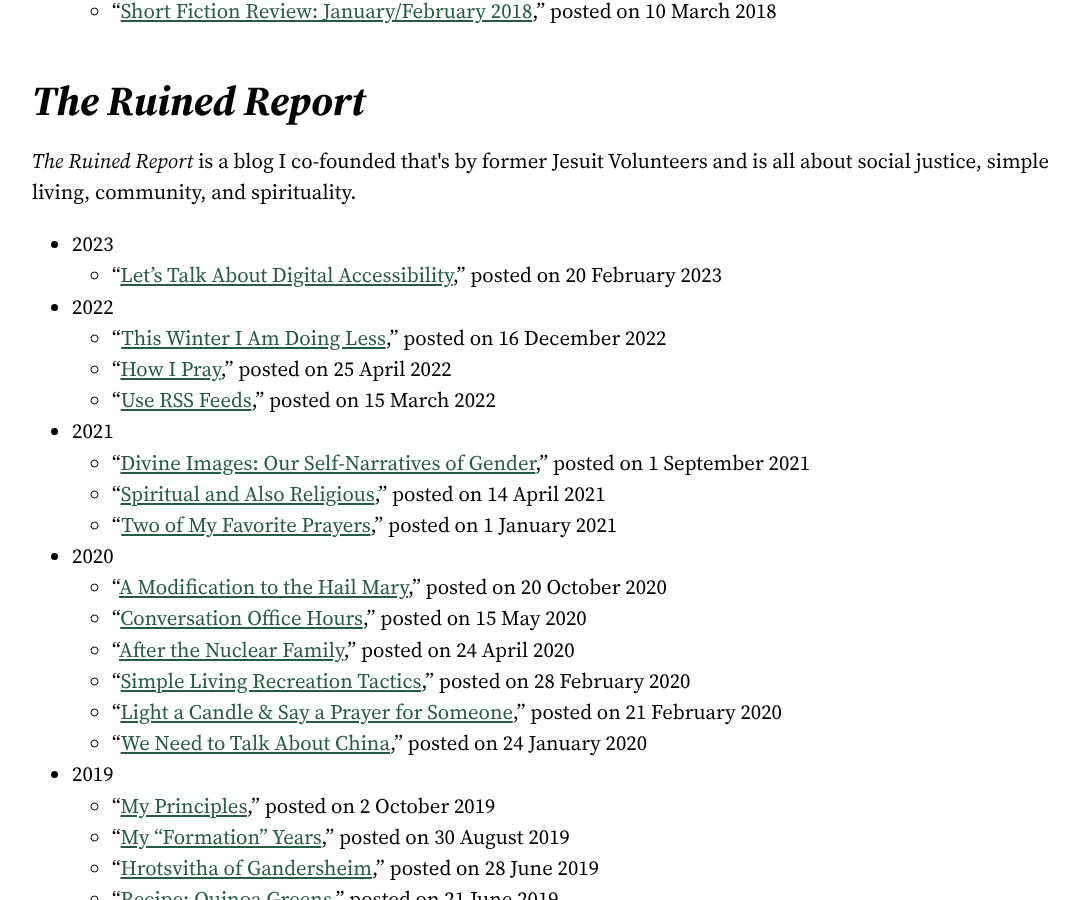
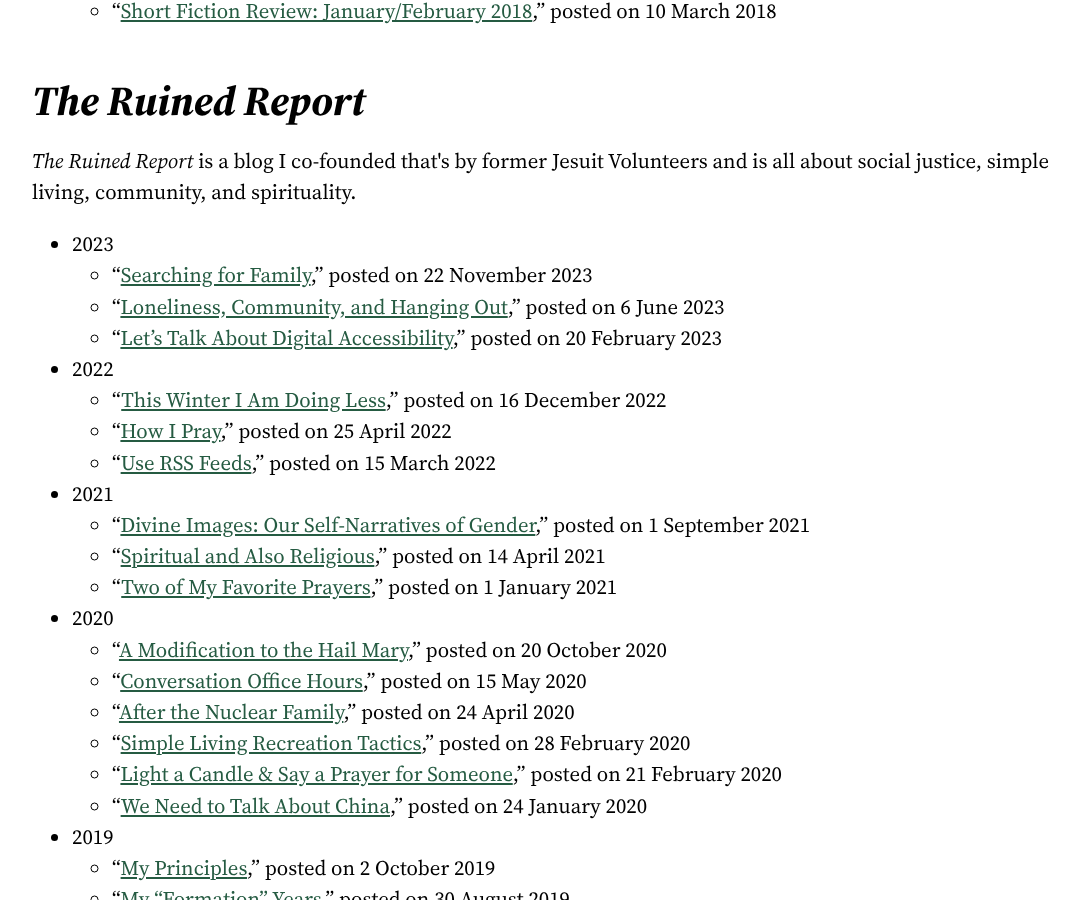
Before and after one commit to cncoulter/camcoulter.com, a Jekyll site: the page built from Publications.html, in a window 1280 px wide and 900 px high, scrolled down 1399 px. Shown: the whole window, without its empty margins (88-1167 px from the left). Built offline with Jekyll 4.4.1, drawn with Linux system fonts in a browser that asks for light colours; some web fonts are replaced.

Commit message:
Update Publications

```diff
--- a/Publications.html
+++ b/Publications.html
@@ -69,6 +69,8 @@
 	<li>
 		2023
 		<ul>
+			<li>“<a href="https://theruinedreport.com/2023/11/22/searching-for-family/" class="font-weight-bold">Searching for Family</a>,” posted on 22 November 2023</li>
+			<li>“<a href="https://theruinedreport.com/2023/06/06/loneliness-community-and-hanging-out/" class="font-weight-bold">Loneliness, Community, and Hanging Out</a>,” posted on 6 June 2023</li>
 			<li>“<a href="https://theruinedreport.com/2023/02/20/lets-talk-about-digital-accessibility/" class="font-weight-bold">Let’s Talk About Digital Accessibility</a>,” posted on 20 February 2023</li>
 		</ul>
 	</li>
```
